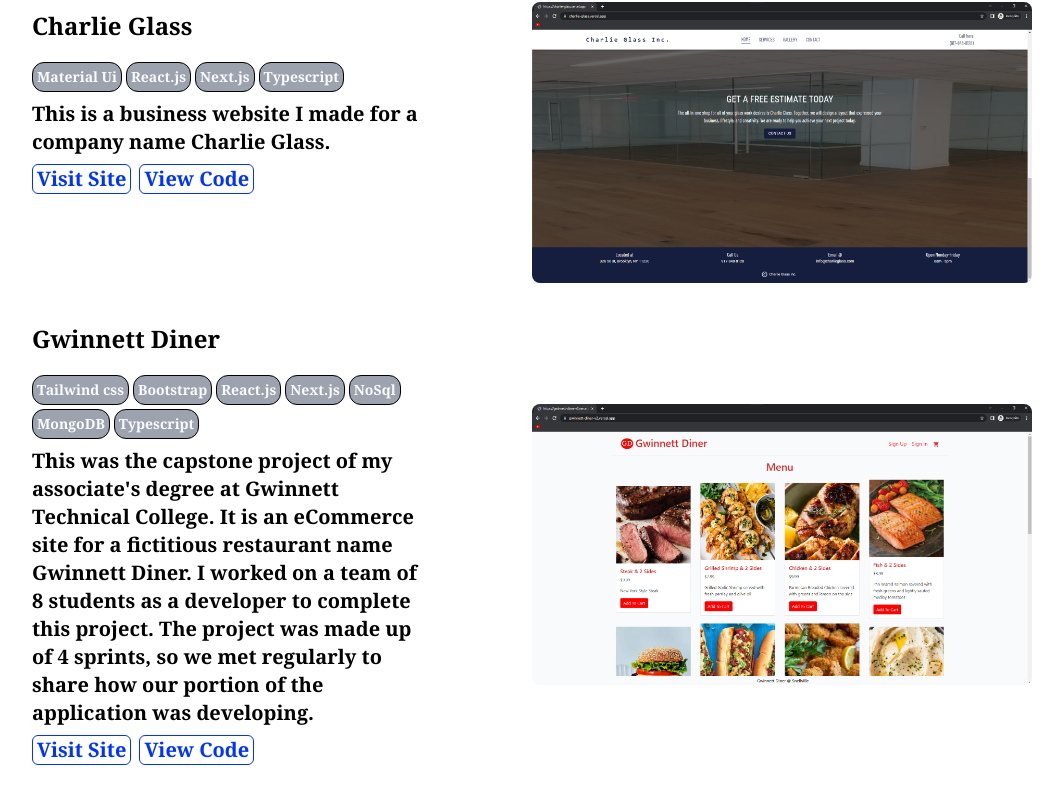
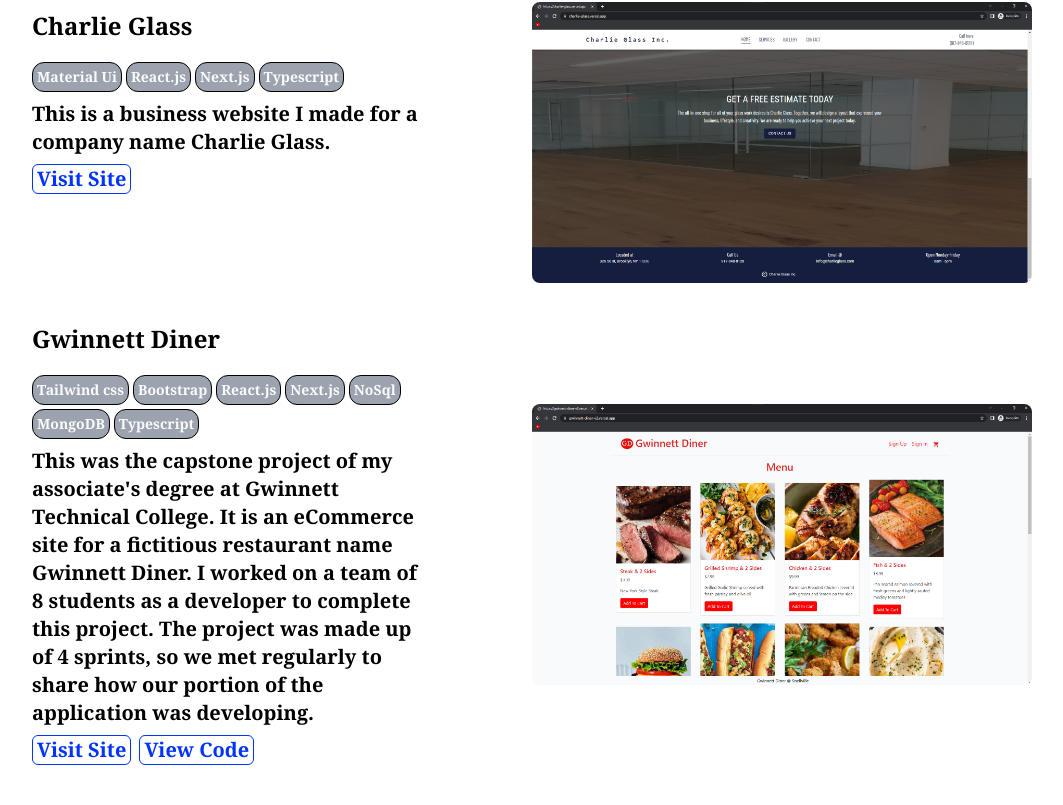
Before and after one commit to nsikan-na/portfolio, a Next.js app: page / in a window 1280 px wide. Shown: the part 2028-2833 px from the top of the page, without its empty margins (108-1171 px from the left). Built offline with nearby package versions, Linux system fonts and the light colour scheme.

Commit message:
changed link

```diff
--- a/components/ProjectTemplate.tsx
+++ b/components/ProjectTemplate.tsx
@@ -4,7 +4,7 @@ const ProjectTemplate: React.FC<{
   title: string;
   skills: string[];
   desc: string;
-  githubLink: string;
+  githubLink?: string;
   demoLink: string;
   gif: string;
   gifNotReady?: boolean;
@@ -35,15 +35,18 @@ const ProjectTemplate: React.FC<{
               Visit Site
             </button>
           </a>
-          <a href={githubLink} target="_blank">
-            <button className="px-1 ml-2 primaryText primaryButton font-bold rounded-md text-xl">
-              View Code
-            </button>
-          </a>
+          {githubLink ? (
+            <a href={githubLink} target="_blank">
+              <button className="px-1 ml-2 primaryText primaryButton font-bold rounded-md text-xl">
+                View Code
+              </button>
+            </a>
+          ) : (
+            ""
+          )}
         </div>
       </div>
       <div className="lg:w-5/12 ">
-
         <div className="flex justify-center items-center  w-full h-full ">
           {playGif && !gifNotReady ? (
             <Image
--- a/components/Projects.tsx
+++ b/components/Projects.tsx
@@ -29,8 +29,7 @@ export default function Projects() {
         title="Charlie Glass"
         skills={["Material Ui", "React.js", "Next.js", "Typescript"]}
         desc={`This is a business website I made for a company name Charlie Glass.`}
-        githubLink="https://github.com/nsikan-na/charlie_glass"
-        demoLink="https://charlie-glass.vercel.app/"
+        demoLink="https://charlieglassinc.com/"
         gif="charlie"
       />
       <ProjectTemplate
```
